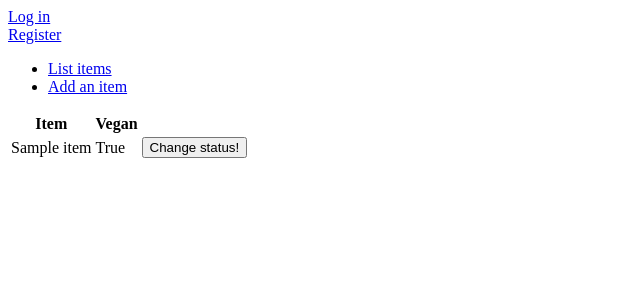
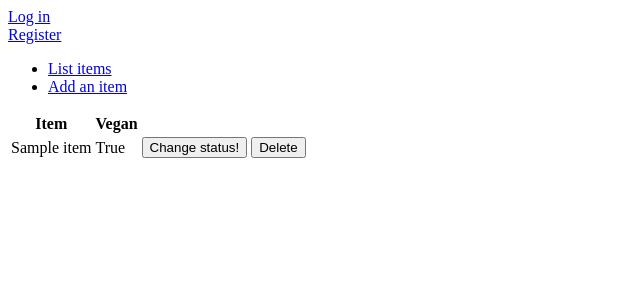
Before and after one commit to Antsax/myFridge, a Flask app: page /items/ in a window 1280 px wide. Shown: the top 300 px of the page, without its empty margins (0-640 px from the left). Run offline with Flask 2, Linux system fonts and the light colour scheme; tables that the repository leaves empty hold one stand-in row (values such as "Sample post").

Commit message:
added deleting item functionality

```diff
--- a/application/items/views.py
+++ b/application/items/views.py
@@ -38,3 +38,11 @@ def items_set_vegan(item_id): # VALITSE JOKU MUU KUIN DONE, MUOKKAA MODELS.PY
     i.vegan = True
     db.session().commit()
     return redirect(url_for("items_index"))
+
+@app.route("/items/<item_id>/delete", methods = ["POST"])
+@login_required
+def item_delete(item_id):
+    i = Item.query.get(item_id)
+    db.session.delete(i)
+    db.session.commit()
+    return redirect(url_for("items_index"))
--- a/application/templates/items/list.html
+++ b/application/templates/items/list.html
@@ -12,7 +12,12 @@
         <td>{{ item.vegan }}</td>
         <td>
             <form method="POST" action="{{ url_for('items_set_vegan', item_id=item.id) }}">
-                    <input type="submit" value="Change status!"/>
+                <input type="submit" value="Change status!" />
+            </form>
+        </td>
+        <td>
+            <form method="POST" action="{{ url_for('item_delete', item_id=item.id) }}">
+                <input type="submit" value="Delete" />
             </form>
         </td>
     </tr>
```
Lines whose indentation alone changed are shown as unchanged.
